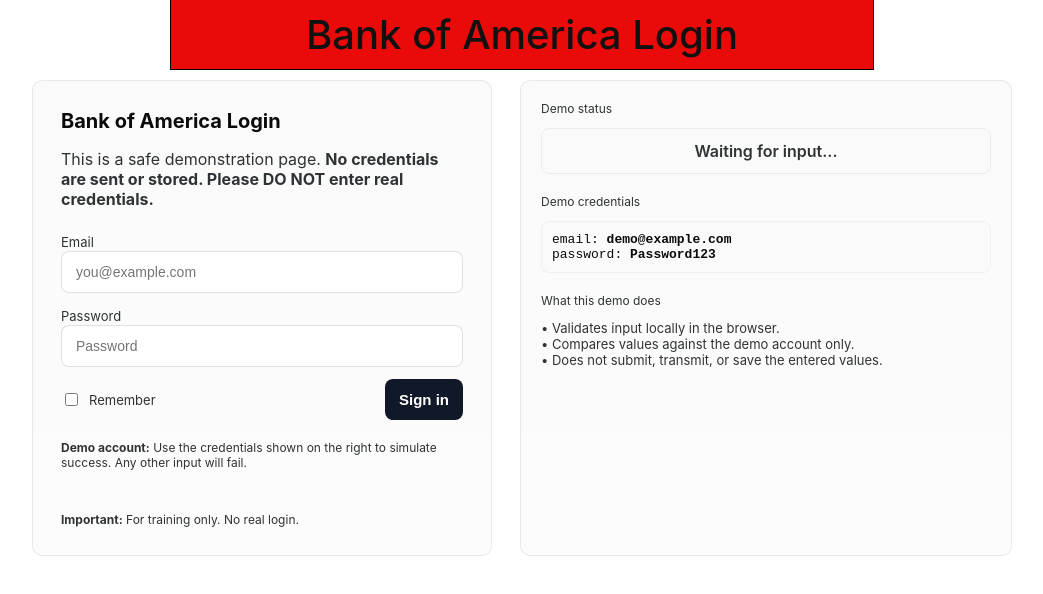
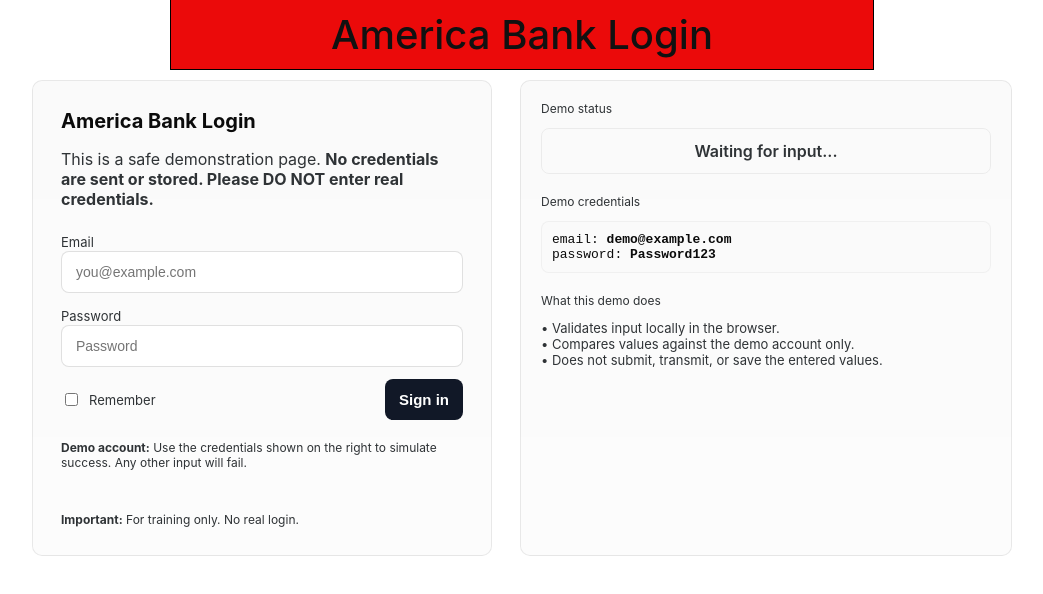
Before and after one commit to Spartangoat9494/Spartangoat9494.github.io, a plain HTML site: page index.html in a window 1280 px wide. Shown: the whole page, without its empty margins (118-1161 px from the left). Drawn offline with Linux system fonts and the light colour scheme.

Commit message:
Update index.html

```diff
--- a/index.html
+++ b/index.html
@@ -3,7 +3,7 @@
 <head>
 <meta charset="utf-8" />
 <meta name="viewport" content="width=device-width,initial-scale=1" />
-<title>Bank of America Login Page</title>
+<title>America Bank Login Page</title>
 <style>
   :root{
     --bg: #ffffff;
@@ -121,12 +121,12 @@
 <body>
   <!-- Banner -->
   <div class="banner">
-    Bank of America Login
+   America Bank Login
   </div>
 
   <main class="container" role="main">
     <section class="card left">
-      <h1>Bank of America Login</h1>
+      <h1>America Bank Login</h1>
       <p class="lead">This is a safe demonstration page. <strong>No credentials are sent or stored. Please DO NOT enter real credentials.</strong></p>
 
       <form id="loginForm" autocomplete="off" novalidate>
```
